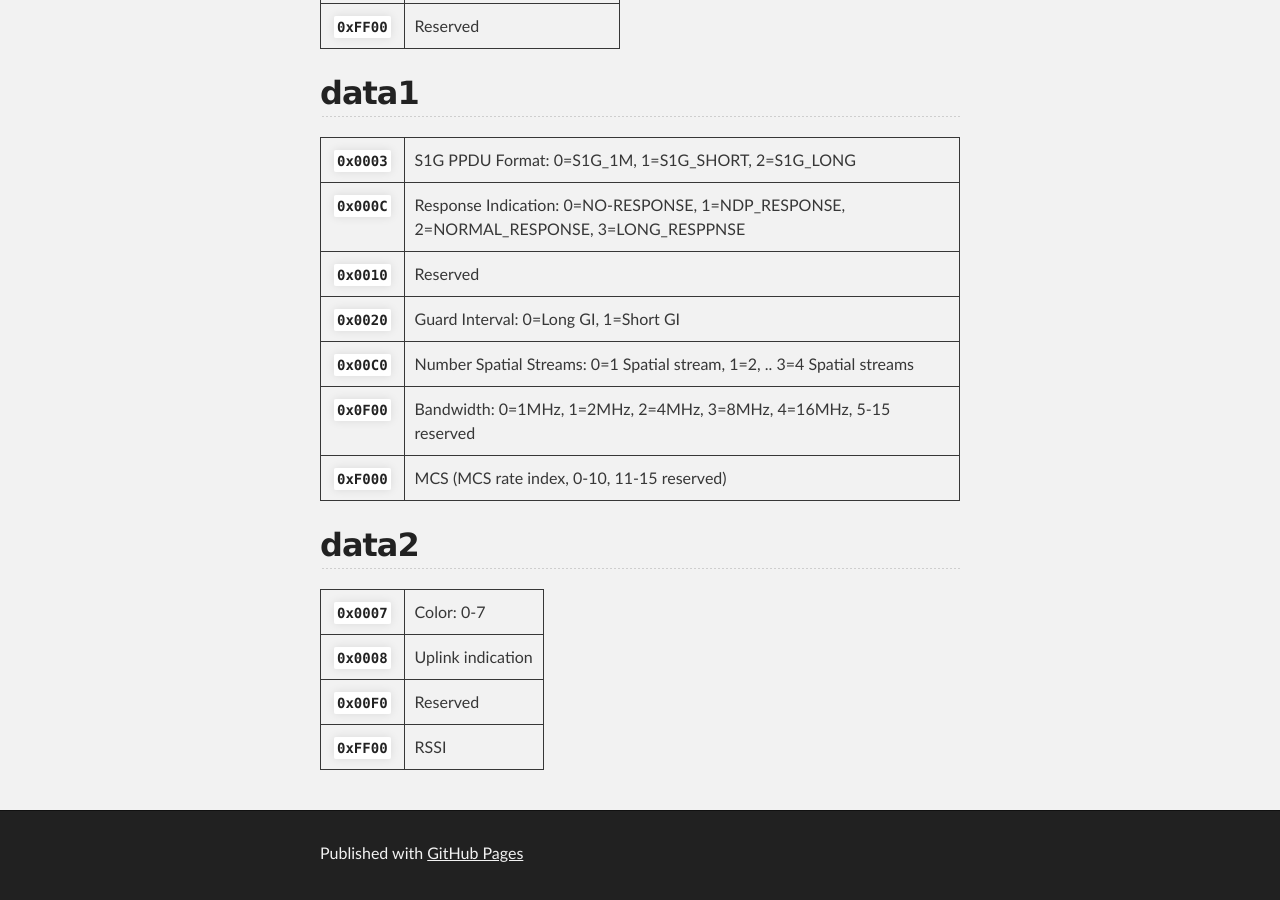
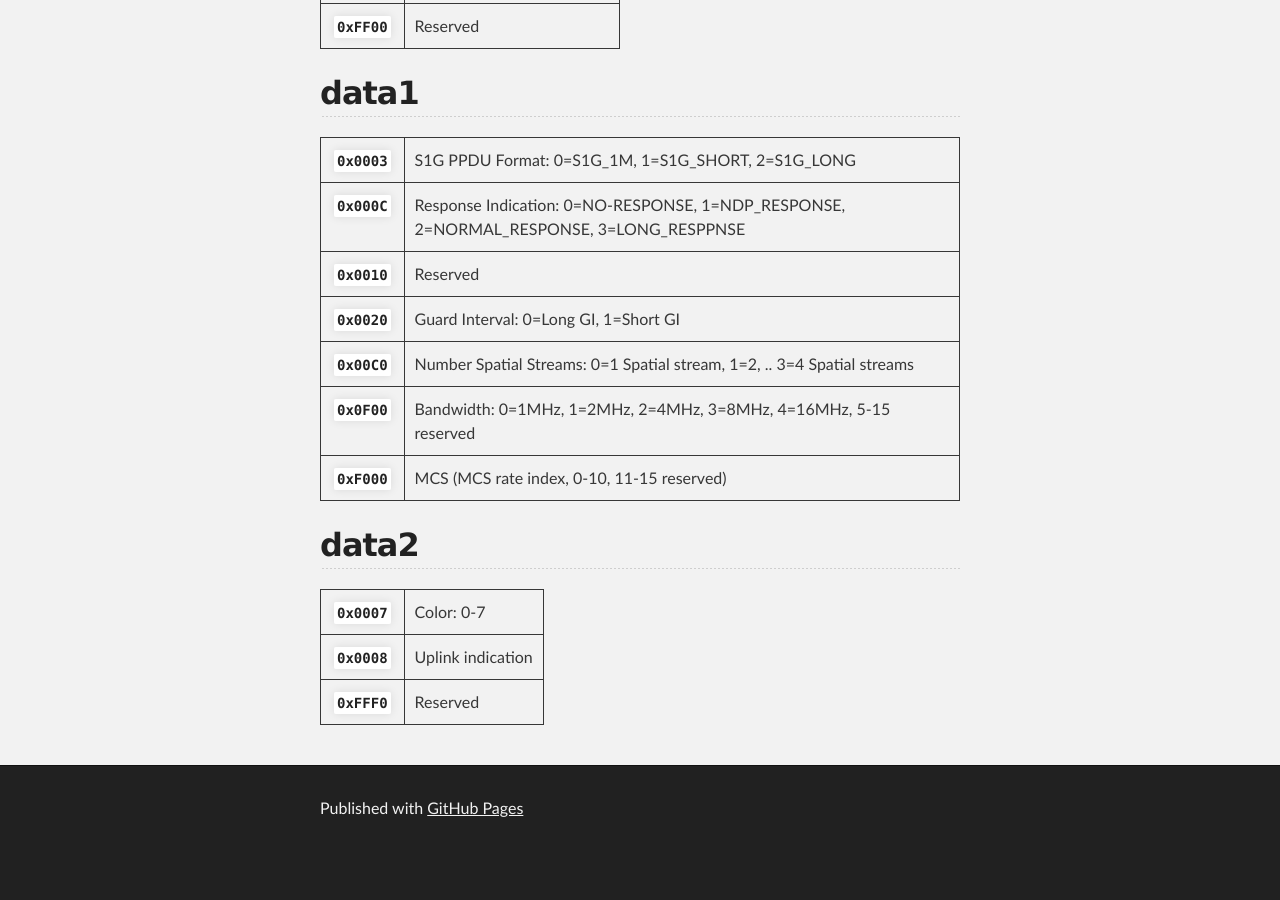
Before and after one commit to radiotap/radiotap.github.io, a Jekyll site: the page built from fields/S1G.md, in a window 1280 px wide and 900 px high, scrolled down 997 px. Built offline with Jekyll 4.4.1, drawn with Linux system fonts in a browser that asks for light colours; after the commit the page ends 1852 px from its top, so only the background shows below that.

Commit message:
Remove the inconsistent field "RSSI"

```diff
--- a/fields/S1G.md
+++ b/fields/S1G.md
@@ -44,5 +44,4 @@ This field indicates the (known) contents of the S1G.
 
 | **`0x0007`** | Color: 0-7 |
 | **`0x0008`** | Uplink indication |
-| **`0x00F0`** | Reserved |
-| **`0xFF00`** | RSSI |
+| **`0xFFF0`** | Reserved |
```
